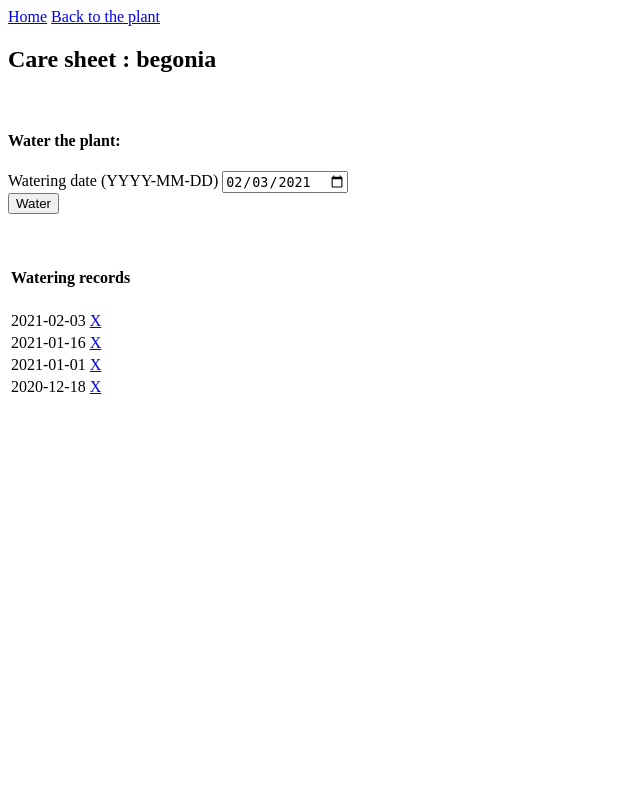
After one commit to stegojulia/Houseplant-care-tracker, a Flask app: page /plant/1/care in a window 1280 px wide. The commit adds this page. Shown: the whole page, without its empty margins (0-640 px from the left). Run offline with Flask 2, Linux system fonts and the light colour scheme; data comes from the database, SQL or seed files in the repository; both versions use the stored data as it was after the commit.

Commit message:
advanced watering feature

```diff
--- a/add_plant.py
+++ b/add_plant.py
@@ -32,15 +32,11 @@ class Waterings(db.Model):
     def __repr__(self):
         return f"Waterings('{self.watering_id}', '{self.date}'"
 
-
-#db.drop_all()
 db.create_all()
-#db.session.commit()
-
-test_plant = Houseplants(houseplant_name='begonia')
 
 
-##form to add houseplants
+
+#Forms
 
 class AddHouseplantForm(FlaskForm):
     houseplant_name = StringField('Houseplant name', validators=[Length(min=3, max=20, message='Houseplant name has to be between 3 and 20 characters'), DataRequired()])
@@ -50,8 +46,9 @@ class AddHouseplantForm(FlaskForm):
     source = StringField('Source')
     submit = SubmitField('Add')
 
-
-@app.route("/")
+class WaterPlantForm(FlaskForm):
+    watering_date = DateField('Watering date (YYYY-MM-DD)', format='%Y-%m-%d', default=datetime.datetime.now())
+    submit = SubmitField('Water')
 
 @app.route("/home")
 def home():
@@ -102,16 +99,30 @@ def update_plant(plant_id):
 @app.route("/plant/<int:plant_id>/delete", methods=['POST'])
 def delete_plant(plant_id):
     plant = Houseplants.query.get_or_404(plant_id)
+    all_waterings = Waterings.query.filter_by(plant_id=plant_id)
+    for water in all_waterings:
+        db.session.delete(water)
     db.session.delete(plant)
     db.session.commit()
-    return redirect(url_for('home', plant_id = plant.id))
+    return redirect(url_for('home'))
 
-@app.route("/plant/<int:plant_id>/water", methods=['POST'])
-def water_plant(plant_id):
-    watering = Waterings(plant_id=plant_id,date=datetime.datetime.now())
-    db.session.add(watering)
+@app.route("/plant/<int:plant_id>/care", methods=['GET', 'POST'])
+def care(plant_id):
+    plant = Houseplants.query.get_or_404(plant_id)
+    all_waterings = Waterings.query.filter_by(plant_id=plant_id).order_by(Waterings.date.desc())
+    form = WaterPlantForm()
+    if form.validate_on_submit():
+        new_watering = Waterings(plant_id=plant_id, date=form.watering_date.data)
+        db.session.add(new_watering)
+        db.session.commit()
+    return render_template('care.html', all_waterings=all_waterings, plant=plant, form=form, legend="Care sheet")
+
+@app.route("/plant/<int:watering_id>/delete", methods=['GET','POST'])
+def delete_care(watering_id):
+    watering = Waterings.query.get_or_404(watering_id)
+    db.session.delete(watering)
     db.session.commit()
-    return redirect(url_for('plant', plant_id = plant_id))
+    return redirect(url_for('care', plant_id = watering.plant_id))
 
 if __name__ == '__main__':
      app.run(debug=True, host='0.0.0.0')
--- /dev/null
+++ b/templates/care.html
@@ -0,0 +1,35 @@
+<html>
+    <head>
+        <title>Houseplant care tracker</title>
+    </head>
+    <body>
+      <a href="/home">Home</a>
+      <a href="{{ url_for('plant', plant_id=plant.id) }}">Back to the plant</a>
+      <h2>{{ legend }} : {{ plant.houseplant_name }}</h2>
+      <br>
+      <h4>Water the plant:</h4>
+      <form method ="POST" action="">
+        {{ form.hidden_tag() }}
+        {{ form.watering_date.label }}
+        {{ form.watering_date}}
+        <br>
+        {{ form.submit }}
+        </form>
+ <br><br>
+
+      <div>
+        <table>
+          <th><h4>Watering records</h4></th>
+            {% for watering in all_waterings %}
+              <tr>
+                <td>
+                   {{ watering.date }} <a href="{{ url_for('delete_care', watering_id=watering.watering_id) }}">X</a>
+                </td>
+              {% endfor %}
+            </table>
+      </div>
+
+      <br>
+
+  </body>
+</html>
--- a/templates/plant.html
+++ b/templates/plant.html
@@ -60,8 +60,8 @@ td, th {
             <input type="submit" value="Delete">
             </form>
             <br>
-            <form action= "{{ url_for ('water_plant', plant_id = plant.id) }}" method="POST">
-                <input type="submit" value="Water">
+            <form action= "{{ url_for ('care', plant_id = plant.id) }}" method="POST">
+                <input type="submit" value="Care">
 
 
             </form>
```
Also changed, not shown: site.db.
